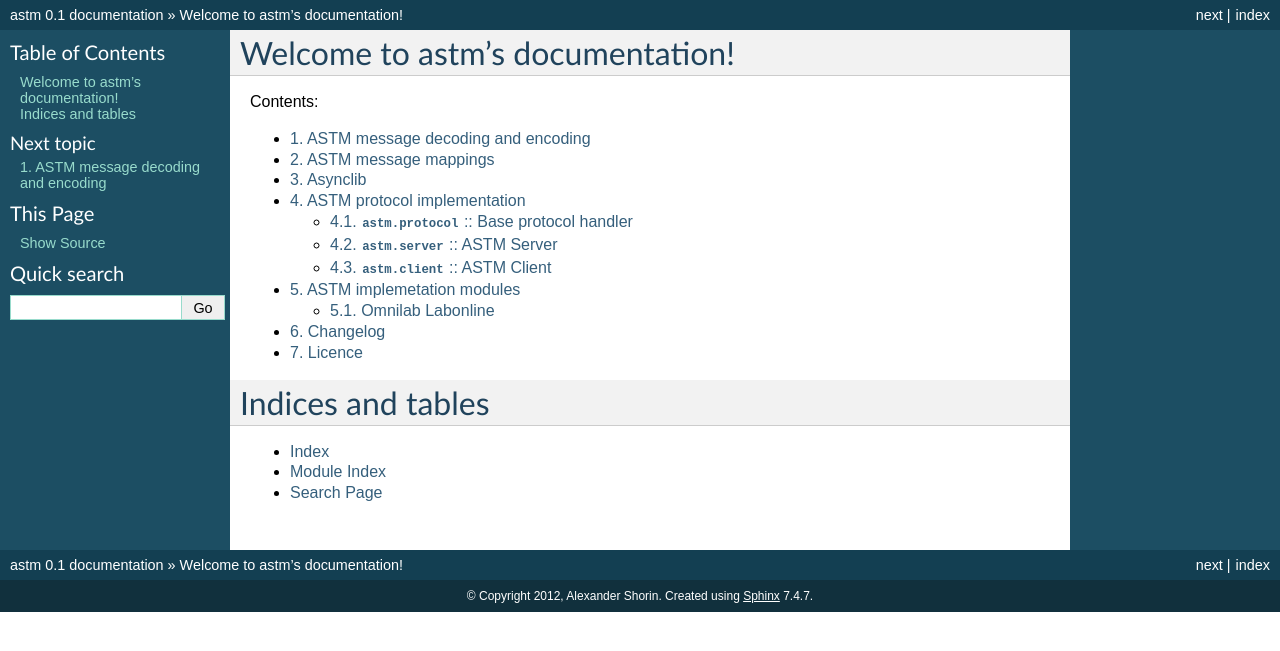
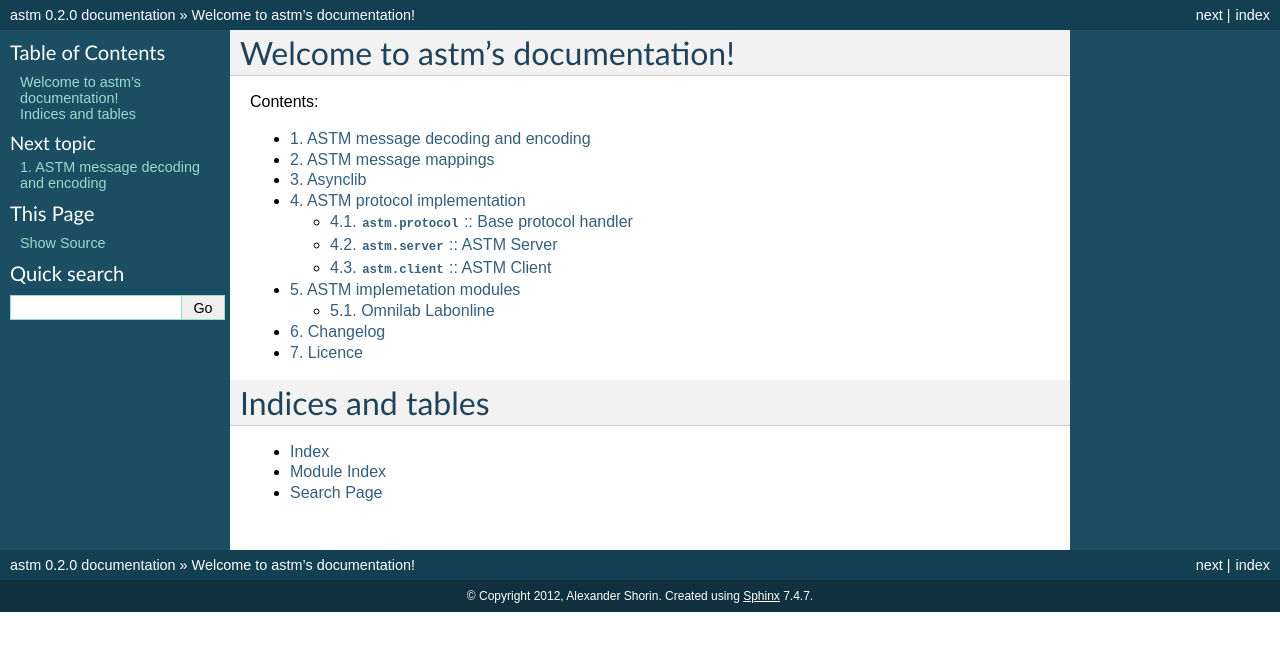
Before and after one commit to kxepal/python-astm, a Sphinx documentation site: the page built from docs/index.rst, in a window 1280 px wide. Shown: the top 651 px of the page. Built offline with Sphinx 7.4.7, drawn with Linux system fonts in a browser that asks for light colours.

Commit message:
Use common version in setup.py and docs.

```diff
--- a/docs/conf.py
+++ b/docs/conf.py
@@ -12,6 +12,7 @@
 # serve to show the default.
 
 import sys, os
+from astm import __version__
 
 # If extensions (or modules to document with autodoc) are in another directory,
 # add these directories to sys.path here. If the directory is relative to the
@@ -48,9 +49,9 @@ copyright = u'2012, Alexander Shorin'
 # built documents.
 #
 # The short X.Y version.
-version = '0.1'
+version = __version__
 # The full version, including alpha/beta/rc tags.
-release = '0.1'
+release = __version__
 
 # The language for content autogenerated by Sphinx. Refer to documentation
 # for a list of supported languages.
--- a/setup.py
+++ b/setup.py
@@ -8,6 +8,7 @@
 # you should have received as part of this distribution.
 #
 
+from astm.version import __version__
 try:
     from setuptools import setup, find_packages
 except ImportError:
@@ -37,7 +38,7 @@ except ImportError:
 
 setup(
     name = 'astm',
-    version = '0.2',
+    version = __version__,
     description = 'Python implementation of ASTM E1381/1394-91 protocol.',
 
     author = 'Alexander Shorin',
```
